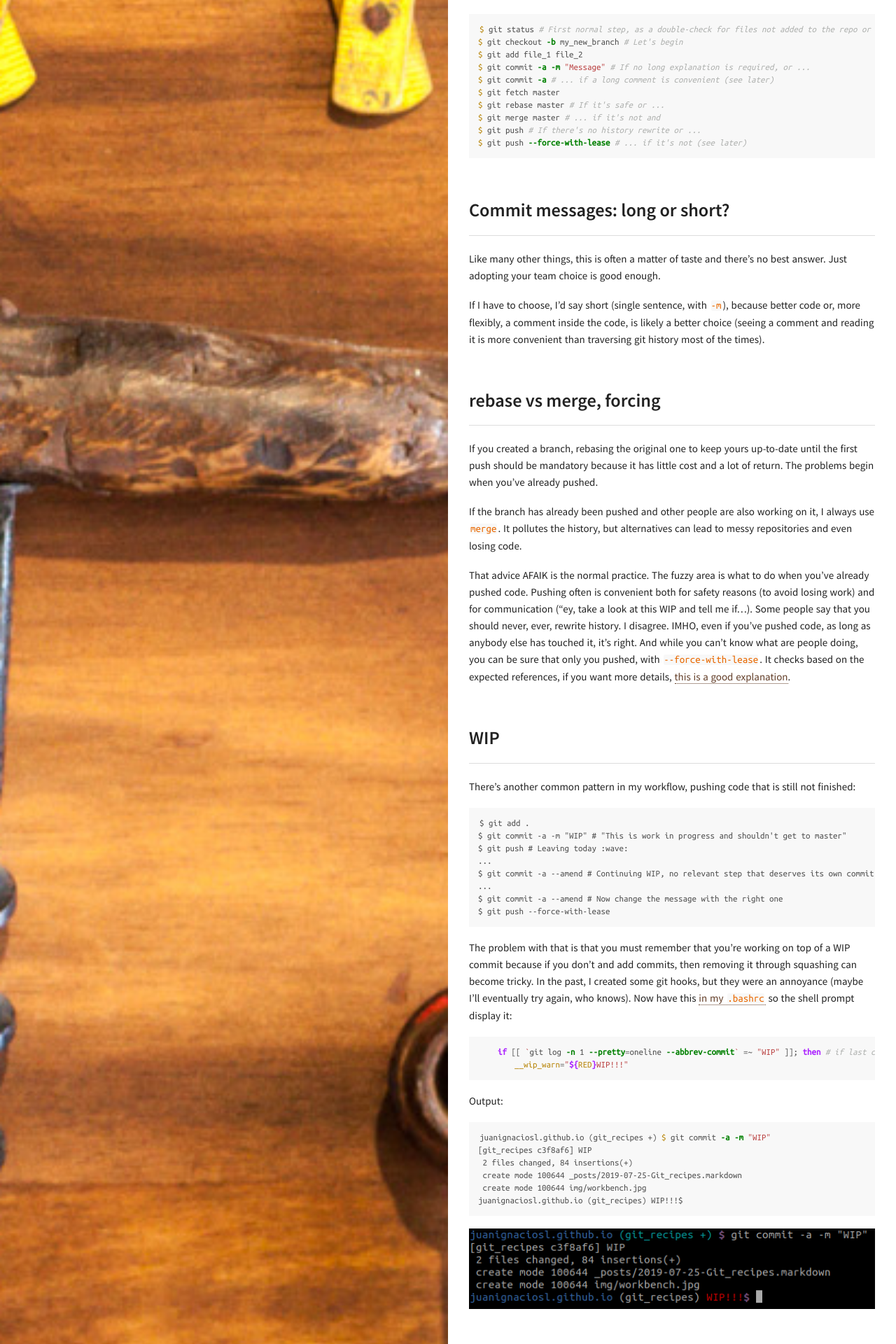
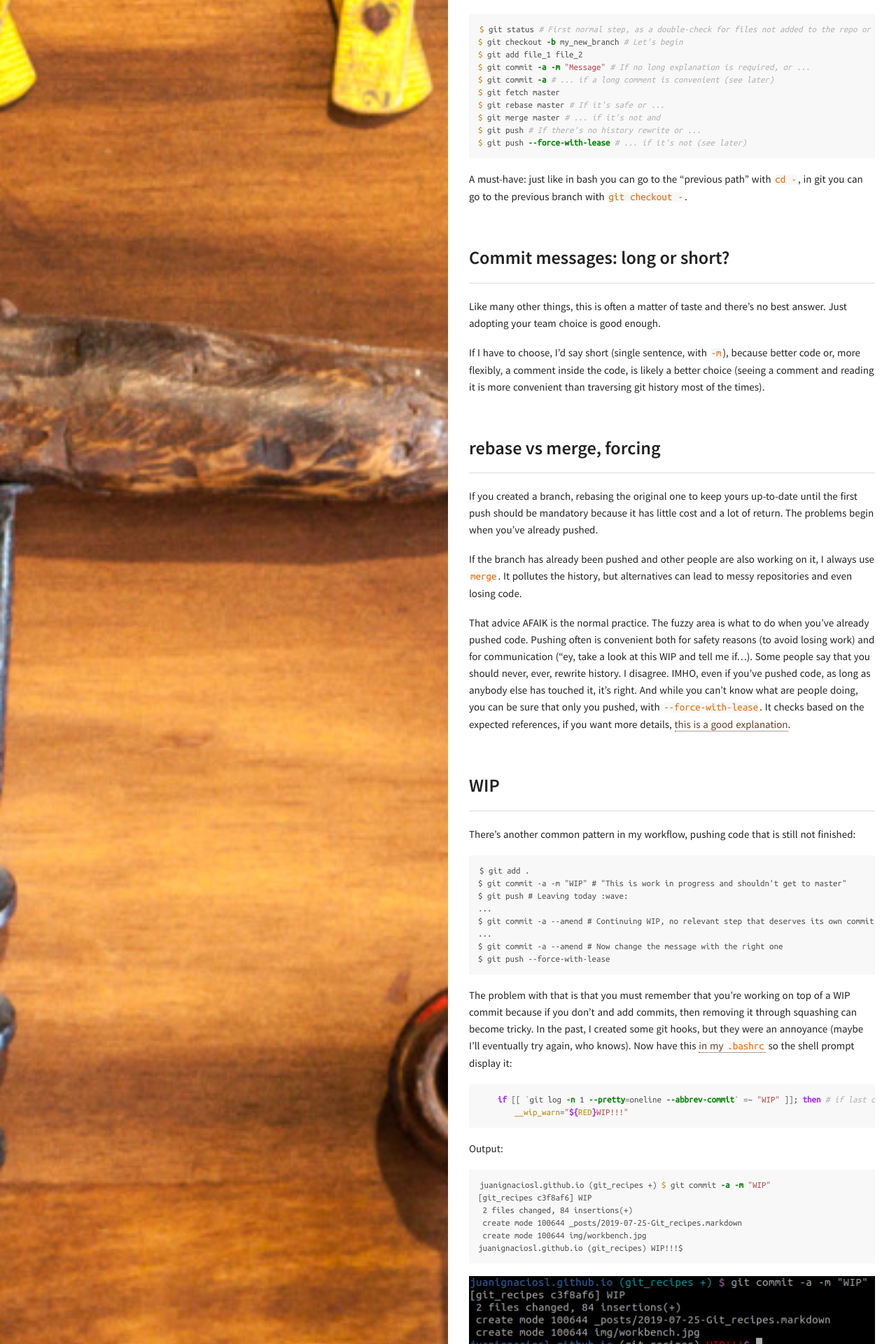
Before and after one commit to juanignaciosl/juanignaciosl.github.io, a Jekyll site: the page built from _posts/2019-07-25-Git_recipes.markdown, in a window 1280 px wide. Shown: the part 1535-3455 px from the top of the page at 70% size. Built offline with Jekyll 4.4.1, drawn with Linux system fonts in a browser that asks for light colours; some of the changed text lies outside the part shown.

Commit message:
Added @matallo suggestions about git

````diff
--- a/_posts/2019-07-25-Git_recipes.markdown
+++ b/_posts/2019-07-25-Git_recipes.markdown
@@ -21,6 +21,7 @@
 # Workflow
 
 _Basic stuff, you probably want to skip this section, this is more a brain dump._
+
 ```bash
 $ git status # First normal step, as a double-check for files not added to the repo or unwanted changes
 $ git checkout -b my_new_branch # Let's begin
@@ -33,6 +34,9 @@
 $ git push # If there's no history rewrite or ...
 $ git push --force-with-lease # ... if it's not (see later)
 ```
+
+A must-have: just like in bash you can go to the "previous path" with `cd -`, in git you can go to the previous branch
+with `git checkout -`.
 
 ## Commit messages: long or short?
 
@@ -116,7 +120,15 @@
 and simple to use once you get used to. For example, with this command you can reorder and squash the last three
 commits:
 
-    git rebase -i HEAD~3
+```bash
+$ git rebase -i HEAD~3
+```
+
+If you want to rebase to master and at the same time rearrange the commits in your branch (thanks, [@matallo](https://twitter.com/matallo/status/1154826814528905217):
+
+```bash
+$ git rebase -i master
+```
 
 ## Finding bugs
 
````
